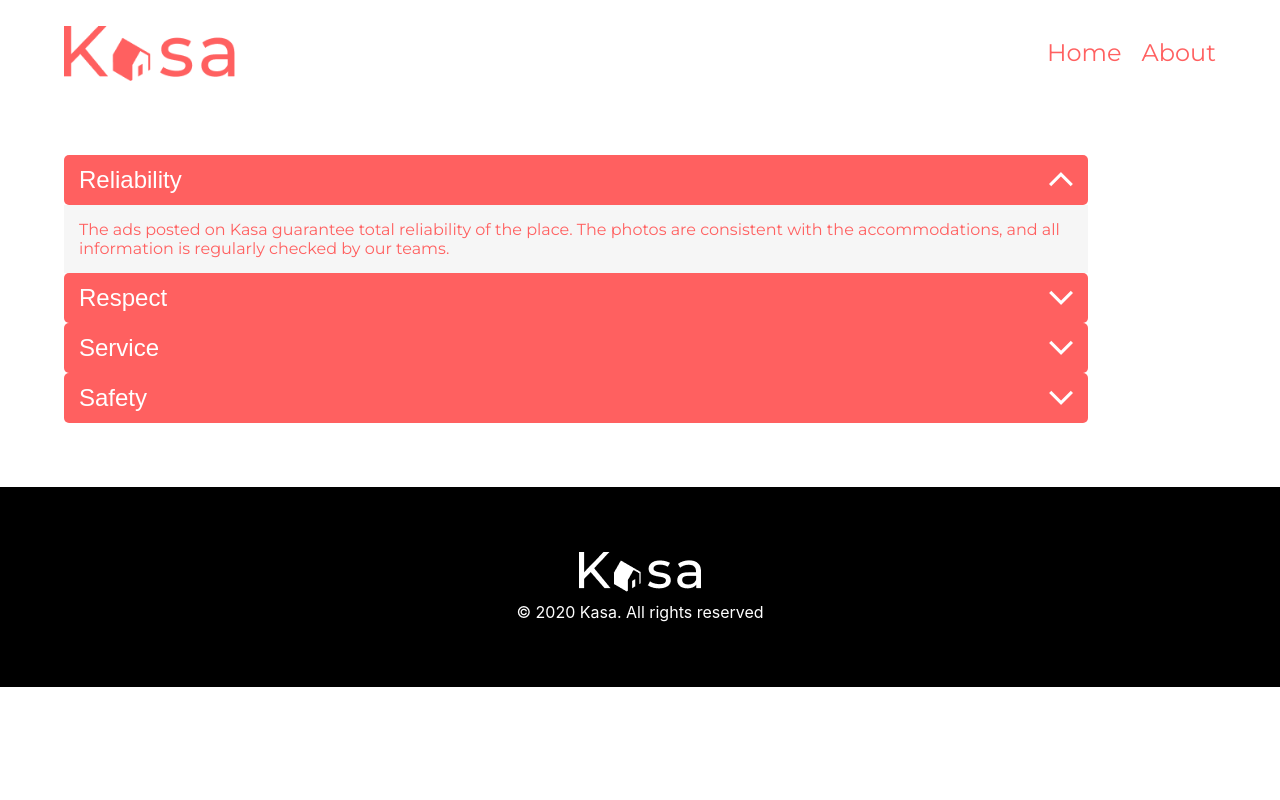
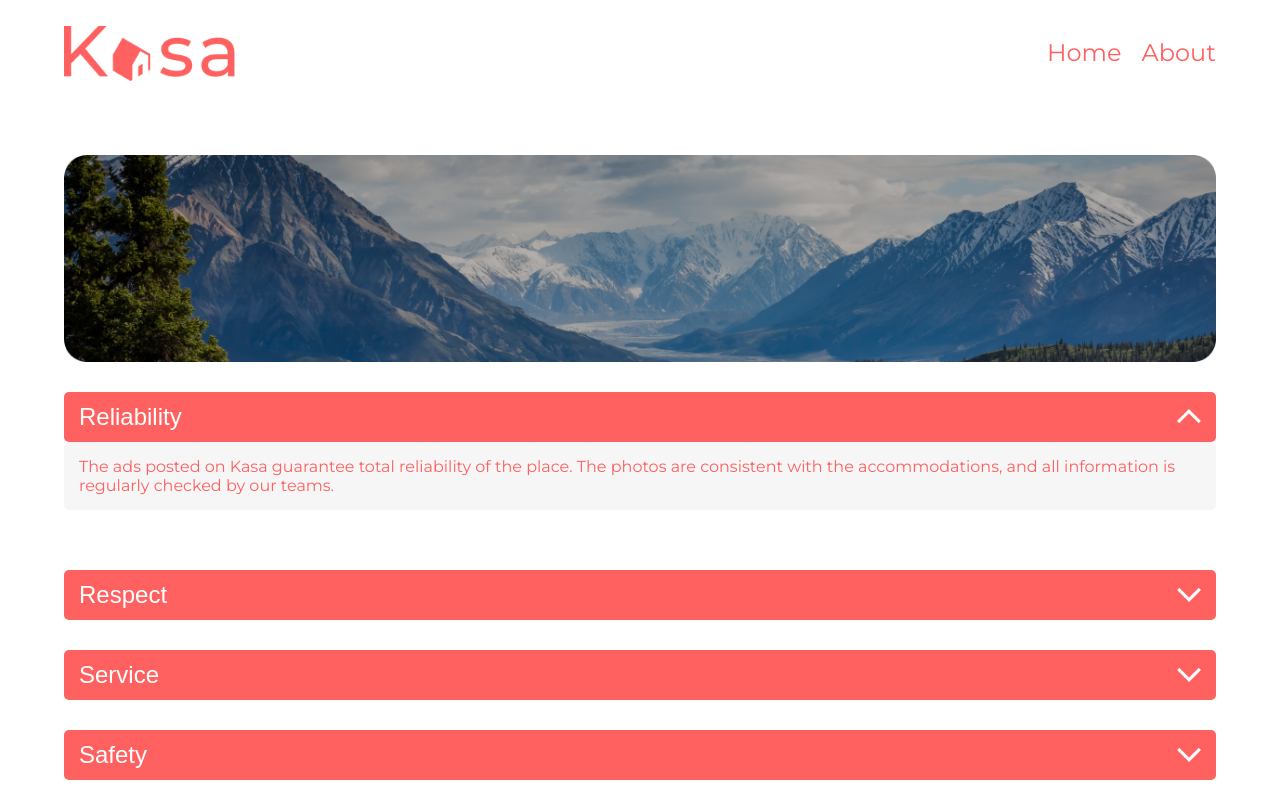
Before and after one commit to AmandaAbarte/amandaabarte_120522_p11, a React (Create React App) app: page /about in a window 1280 px wide. Shown: the top 800 px of the page. Built offline with nearby package versions, Linux system fonts and the light colour scheme.

Commit message:
image for about page

```diff
--- a/src/App.css
+++ b/src/App.css
@@ -258,7 +258,17 @@ footer img {
   margin: 5%;
   font-family: "Montserrat";
   font-style: normal;
-  width: 80%;
+  margin-bottom: 300px;
+  display: -webkit-box;
+  display: -ms-flexbox;
+  display: flex;
+  -webkit-box-orient: vertical;
+  -webkit-box-direction: normal;
+      -ms-flex-direction: column;
+          flex-direction: column;
+  -webkit-box-pack: center;
+      -ms-flex-pack: center;
+          justify-content: center;
 }
 
 .about .dropdown {
@@ -275,6 +285,7 @@ footer img {
 }
 
 .about .dropdown button {
+  margin-top: 30px;
   width: 100%;
   background-color: #ff6060;
   display: -webkit-box;
@@ -300,5 +311,7 @@ footer img {
   padding: 15px;
   background-color: #f6f6f6;
   color: #ff6060;
+  border-radius: 5px;
+  margin-bottom: 30px;
 }
 /*# sourceMappingURL=App.css.map */
--- a/src/Components/About.jsx
+++ b/src/Components/About.jsx
@@ -1,5 +1,6 @@
 import React from "react";
 import Dropdown from "./Dropdown";
+import bg from "../Assets/aboutbackground.png"
 
 export default function About() {
     //stores data for about section dropdowns
@@ -49,5 +50,8 @@ export default function About() {
       title={item.title}
       descriprion={item.descriprion}/>
   ))
-  return <div className="about">{allitems}</div>;
+  return <div className="about">
+      <img src={bg}></img>
+      {allitems}
+      </div>;
 }
--- a/src/styling/_About.scss
+++ b/src/styling/_About.scss
@@ -1,12 +1,16 @@
 .about {
   @include main-margins();
   @include primary-font();
-  width: 80%;
+  margin-bottom: 300px;
+  display: flex;
+  flex-direction: column;
+  justify-content: center;
   .dropdown {
     display: flex;
     flex-direction: column;
     justify-content: center;
     button {
+      margin-top: 30px;
       width: 100%;
       background-color: $primary-colour;
       display: flex;
@@ -25,6 +29,8 @@
       padding: 15px;
       background-color: #f6f6f6;
       color: $primary-colour;
+      border-radius: 5px;
+      margin-bottom: 30px;
     }
   }
 }
```
Also changed, not shown: src/Assets/aboutbackground.png (added), 1 other file (tests, documents, lock files or other folders). Lines whose indentation alone changed are shown as unchanged.
